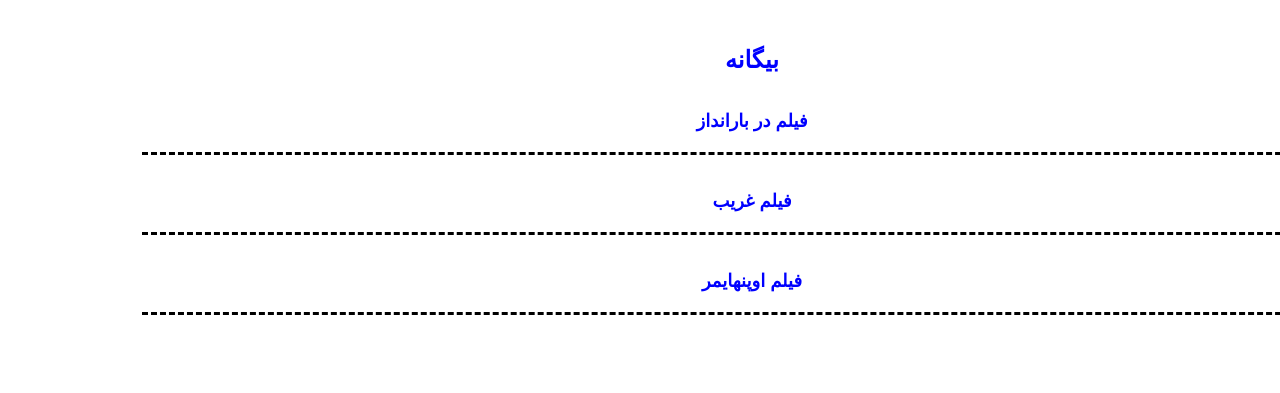
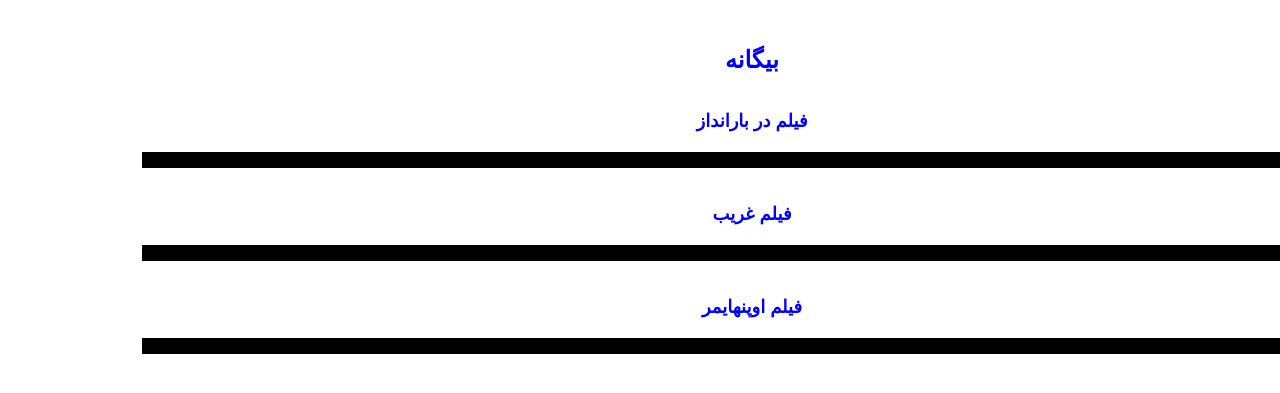
Before and after one commit to darkblog/darkblog.github.io, a Jekyll site: the page built from index.html, in a window 1280 px wide. Shown: the top 393 px of the page. Built offline with Jekyll 4.4.1, drawn with Linux system fonts in a browser that asks for light colours.

Commit message:
Update index.html

```diff
--- a/_layouts/index.html
+++ b/_layouts/index.html
@@ -6,7 +6,7 @@
 <title>بیگانه</title>
 <meta name="description" content="بیگانه">
 <link rel="canonical" href="{{ page.url | replace:'index.html','' | prepend: site.baseurl | prepend: site.url }}">
-<style amp-boilerplate>body{font-family:sans-serif;margin:auto;padding:30px;text-align:center}h1{font-size:x-large}h2{font-size:large;padding:20px;border-bottom:dashed black}a{color:blue;text-decoration:none}</style>
+<style amp-boilerplate>body{font-family:sans-serif;margin:auto;padding:30px;text-align:center}h1{font-size:x-large}h2{font-size:large;padding:20px;border-bottom:1rem solid}a{color:blue;text-decoration:none}</style>
 </head>
 <body>
 <header>
```
